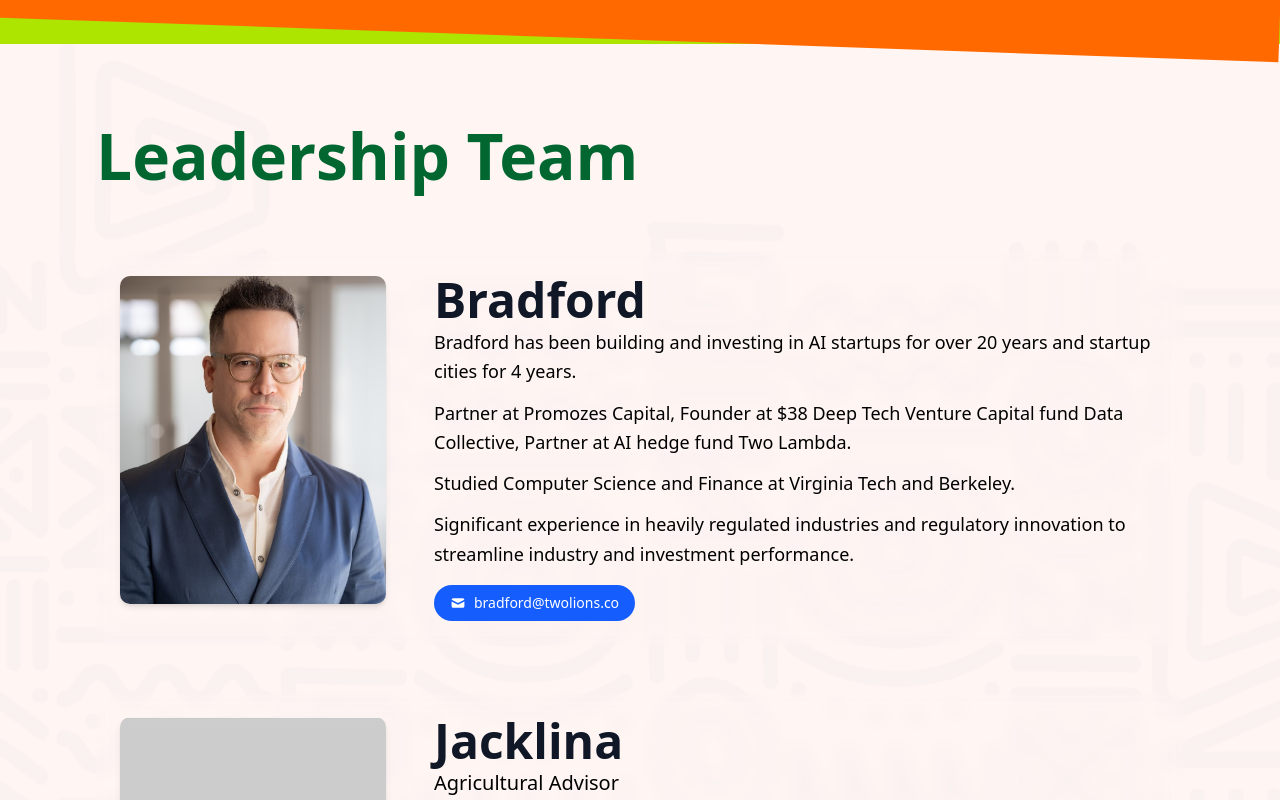
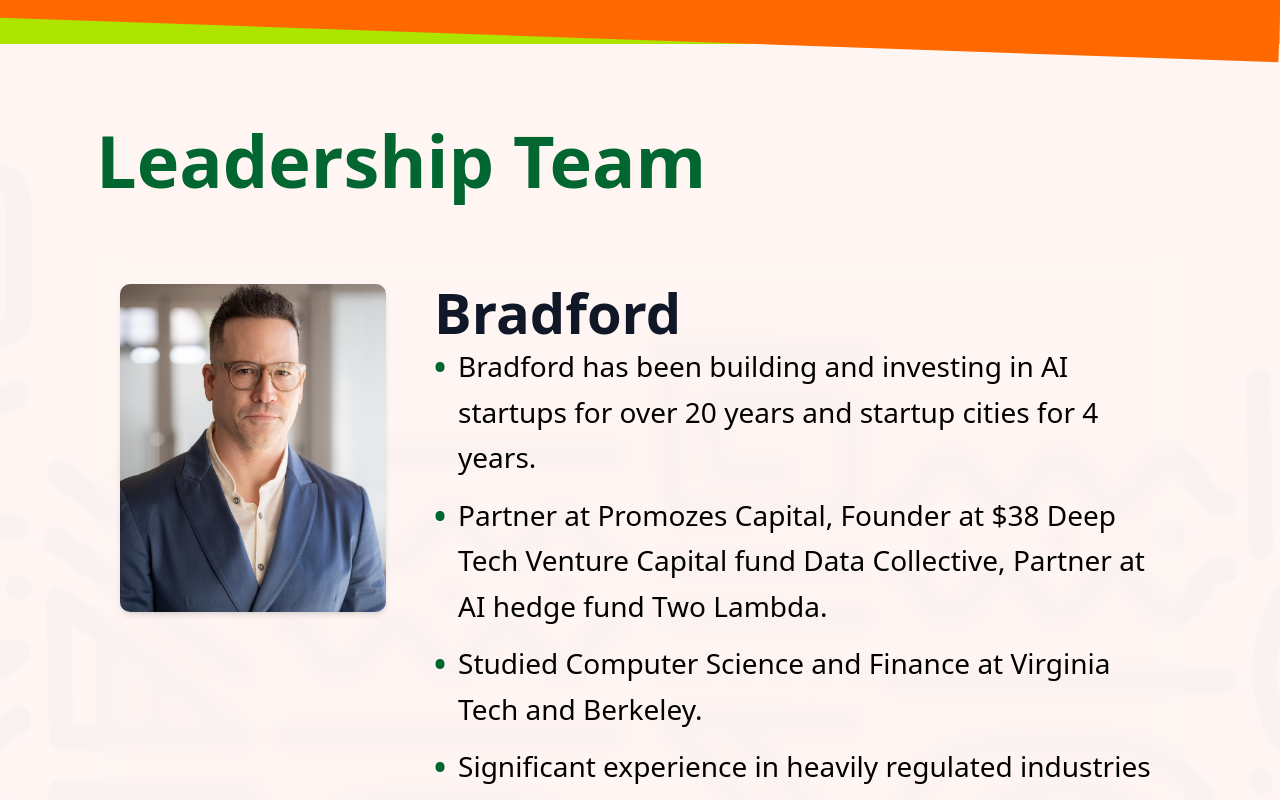
Before and after one commit to Emmanuel-MacAnThony/alpha, a Next.js app: page /about in a window 1280 px wide. Shown: the part 840-1640 px from the top of the page. Built offline with nearby package versions, Linux system fonts and the light colour scheme.

Commit message:
fixed header

```diff
--- a/src/components/page/aboutPage/about.tsx
+++ b/src/components/page/aboutPage/about.tsx
@@ -24,7 +24,7 @@ const CompanyHistory = () => {
         />
       </div>
 
-      <div className="relative z-10  py-6 px-4 sm:px-6 md:px-8 lg:px-12 xl:px-16">
+      <div className="relative z-10  py-6 px-4 sm:px-6 md:px-8 lg:px-0 xl:px-0">
         <ScrollAnimationWrapper animation="fadeInDown">
           <h1 className="pt-6 sm:pt-8 md:pt-10 lg:pt-12 text-2xl sm:text-3xl md:text-4xl lg:text-5xl xl:text-[64px] font-bold text-[#141B34] mb-4 sm:mb-6 md:mb-8">
             Company History
@@ -32,9 +32,9 @@ const CompanyHistory = () => {
         </ScrollAnimationWrapper>
 
         {/* Content */}
-        <div className="space-y-6 max-w-4xl mx-auto">
+        <div className="space-y-6 text-left px-4 sm:px-6 md:px-8 lg:px-12 xl:pl-24 2xl:pl-40 xl:pr-12 2xl:pr-16">
           <ScrollAnimationWrapper animation="fadeInUp" delay={200}>
-            <p className="text-[#000000] text-sm sm:text-base md:text-lg lg:text-[18px] leading-relaxed">
+            <p className="text-[#000000] text-base sm:text-lg md:text-xl lg:text-2xl xl:text-[28px] 2xl:text-[32px] leading-relaxed">
               Alpha City was founded by Bradford Cross, an entrepreneur and
               investor who spent over 20 years building and backing AI startups
               and leading deep tech and finance innovation. As a multi-time exited
@@ -55,7 +55,7 @@ const CompanyHistory = () => {
           </ScrollAnimationWrapper>
 
           <ScrollAnimationWrapper animation="fadeInUp" delay={400}>
-            <p className="text-[#000000] text-sm sm:text-base md:text-lg lg:text-[18px] leading-relaxed">
+            <p className="text-[#000000] text-base sm:text-lg md:text-xl lg:text-2xl xl:text-[28px] 2xl:text-[32px] leading-relaxed">
               This realization drove Bradford to pivot from AI to governance,
               applying his background in regulatory innovation, finance, and
               technology to create a better model for cities, economic
@@ -66,7 +66,7 @@ const CompanyHistory = () => {
           </ScrollAnimationWrapper>
 
           <ScrollAnimationWrapper animation="fadeInUp" delay={600}>
-            <p className="text-[#000000] text-sm sm:text-base md:text-lg lg:text-[18px] leading-relaxed">
+            <p className="text-[#000000] text-base sm:text-lg md:text-xl lg:text-2xl xl:text-[28px] 2xl:text-[32px] leading-relaxed">
               Alpha solves what legacy governments cannot: It designs
               ultra-modern, self-sufficient metropolises with high-performance
               governance, industry-driven economic development, and
@@ -79,7 +79,7 @@ const CompanyHistory = () => {
             </p>
           </ScrollAnimationWrapper>
 
-          <p className="text-[#000000] text-sm sm:text-base md:text-lg lg:text-[18px] leading-relaxed">
+          <p className="text-[#000000] text-base sm:text-lg md:text-xl lg:text-2xl xl:text-[28px] 2xl:text-[32px] leading-relaxed">
             Traditional cities are failing ambitious builders. Once-thriving
             talent hubs have become hostile to the very people driving human
             progress—choking growth with crushing regulation, stagnating
@@ -89,7 +89,7 @@ const CompanyHistory = () => {
             systems.
           </p>
 
-          <p className="text-[#000000] text-sm sm:text-base md:text-lg lg:text-[18px] leading-relaxed">
+          <p className="text-[#000000] text-base sm:text-lg md:text-xl lg:text-2xl xl:text-[28px] 2xl:text-[32px] leading-relaxed">
             Bradford’s entry into startup cities was accelerated by Pronomos
             Capital, where he partnered with Patri Friedman, grandson of Milton
             Friedman, the legendary free-market economist. Pronomos had already
@@ -102,7 +102,7 @@ const CompanyHistory = () => {
             private-sector-driven development.
           </p>
 
-          <p className="text-[#000000] text-sm sm:text-base md:text-lg lg:text-[18px] leading-relaxed">
+          <p className="text-[#000000] text-base sm:text-lg md:text-xl lg:text-2xl xl:text-[28px] 2xl:text-[32px] leading-relaxed">
             Unlike most development projects that take years or even decades to
             gain traction, Alpha moved at the speed of a tech startup. Within 12
             months of incorporation, Alpha secured agreements with three
@@ -112,7 +112,7 @@ const CompanyHistory = () => {
             Special Development Zone legal frameworks.
           </p>
 
-          <p className="text-[#000000] text-sm sm:text-base md:text-lg lg:text-[18px] leading-relaxed">
+          <p className="text-[#000000] text-base sm:text-lg md:text-xl lg:text-2xl xl:text-[28px] 2xl:text-[32px] leading-relaxed">
             Today, Alpha is securing land in increments larger than 1,000
             hectares, developing beachfront hospitality and entertainment,
             central business districts, agricultural hubs, and industrial
@@ -123,7 +123,7 @@ const CompanyHistory = () => {
             governance and economic development — Alpha is building it.
           </p>
 
-          {/* <p className="text-[#000000] text-sm sm:text-base md:text-lg lg:text-[18px] leading-relaxed">
+          {/* <p className="text-[#000000] text-base sm:text-lg md:text-xl lg:text-2xl xl:text-[28px] 2xl:text-[32px] leading-relaxed">
             What began as an idea to start a global movement, shaping the future
             of civilization into city at a time. The world needs a new model for
             governance and economic development — Alpha is building that model.
@@ -282,9 +282,8 @@ const About = () => {
 
         {/* Content Container */}
         <div className="relative z-10 px-4 sm:px-6 md:px-12 lg:px-24 py-12 sm:py-16 md:py-20">
-          <div className="max-w-7xl mx-auto">
             <ScrollAnimationWrapper animation="fadeInDown">
-              <h2 className="text-3xl sm:text-4xl md:text-5xl lg:text-6xl xl:text-[64px] font-bold text-green-800 mb-6 sm:mb-8 md:mb-10 lg:mb-12 xl:mb-16">
+              <h2 className="text-4xl sm:text-5xl md:text-6xl lg:text-7xl xl:text-[72px] font-bold text-green-800 mb-6 sm:mb-8 md:mb-10 lg:mb-12 xl:mb-16">
                 Leadership Team
               </h2>
             </ScrollAnimationWrapper>
@@ -316,28 +315,29 @@ const About = () => {
                   {/* Content */}
                   <div className="flex-1">
                     {/* Name */}
-                    <h2 className="text-2xl sm:text-3xl md:text-4xl lg:text-5xl xl:text-[48px] font-bold text-gray-900 mb-1">
+                    <h2 className="text-3xl sm:text-4xl md:text-5xl lg:text-6xl xl:text-[56px] font-bold text-gray-900 mb-1">
                       {member.name}
                     </h2>
 
                     {/* Title */}
                     {member.title && (
-                      <h3 className="text-base sm:text-lg md:text-xl lg:text-[20px] text-[#000000] mb-2 sm:mb-3 md:mb-4">
+                      <h3 className="text-lg sm:text-xl md:text-2xl lg:text-3xl xl:text-[32px] 2xl:text-[36px] text-[#000000] mb-2 sm:mb-3 md:mb-4">
                         {member.title}
                       </h3>
                     )}
 
                     {/* Description */}
-                    <div className="space-y-2 sm:space-y-3 mb-4">
+                    <ul className="space-y-2 sm:space-y-3 mb-4 list-none">
                       {member.description.map((paragraph, index) => (
-                        <p
+                        <li
                           key={index}
-                          className="text-[#000000] text-sm sm:text-base md:text-lg lg:text-[18px] leading-relaxed"
+                          className="text-[#000000] text-base sm:text-lg md:text-xl lg:text-2xl xl:text-[28px] 2xl:text-[32px] leading-relaxed flex items-start"
                         >
-                          {paragraph}
-                        </p>
+                          <span className="text-green-800 font-bold text-lg sm:text-xl md:text-2xl lg:text-3xl xl:text-[32px] 2xl:text-[36px] mr-3 mt-1 flex-shrink-0">•</span>
+                          <span className="flex-1">{paragraph}</span>
+                        </li>
                       ))}
-                    </div>
+                    </ul>
 
                     {/* Communication Links */}
                     {member.communicationLinks &&
@@ -355,7 +355,7 @@ const About = () => {
                                   ? ""
                                   : "noopener noreferrer"
                               }
-                              className={`inline-flex items-center gap-2 px-4 py-2 rounded-full text-sm font-medium transition-all duration-200 ${
+                              className={`inline-flex items-center gap-2 px-4 py-2 rounded-full text-sm sm:text-base md:text-lg lg:text-xl xl:text-[22px] 2xl:text-[24px] font-medium transition-all duration-200 ${
                                 link.type === "email"
                                   ? "bg-blue-600 text-white hover:bg-blue-700 hover:shadow-md"
                                   : link.type === "linkedin"
@@ -365,7 +365,7 @@ const About = () => {
                             >
                               {link.type === "email" && (
                                 <svg
-                                  className="w-4 h-4"
+                                  className="w-4 h-4 sm:w-5 sm:h-5 md:w-6 md:h-6 lg:w-7 lg:h-7 xl:w-8 xl:h-8"
                                   fill="currentColor"
                                   viewBox="0 0 20 20"
                                 >
@@ -375,7 +375,7 @@ const About = () => {
                               )}
                               {link.type === "linkedin" && (
                                 <svg
-                                  className="w-4 h-4"
+                                  className="w-4 h-4 sm:w-5 sm:h-5 md:w-6 md:h-6 lg:w-7 lg:h-7 xl:w-8 xl:h-8"
                                   fill="currentColor"
                                   viewBox="0 0 20 20"
                                 >
@@ -395,7 +395,6 @@ const About = () => {
                   </div>
                 </ScrollAnimationWrapper>
               ))}
-            </div>
           </div>
         </div>
       </div>
@@ -420,7 +419,6 @@ const About = () => {
 
         {/* Content Container */}
         <div className="relative z-10 px-6 md:px-24 py-20">
-          <div className="max-w-7xl mx-auto">
           <h2 className="text-3xl sm:text-4xl md:text-5xl lg:text-6xl xl:text-[64px] font-bold text-green-800 mb-6 sm:mb-8 md:mb-10 lg:mb-12 xl:mb-16">
             Investors and Advisors
           </h2>
@@ -448,42 +446,44 @@ const About = () => {
                   {/* Content */}
                   <div className="flex-1">
                     {/* Name */}
-                    <h2 className="text-2xl sm:text-3xl md:text-4xl lg:text-5xl xl:text-[48px] font-bold text-gray-900 mb-1">
+                    <h2 className="text-3xl sm:text-4xl md:text-5xl lg:text-6xl xl:text-[56px] font-bold text-gray-900 mb-1">
                       {member.name}
                     </h2>
 
                     {/* Title */}
                     {member.title && (
-                      <h3 className="text-base sm:text-lg md:text-xl lg:text-[20px] text-[#000000] mb-2 sm:mb-3 md:mb-4">
+                      <h3 className="text-lg sm:text-xl md:text-2xl lg:text-3xl xl:text-[32px] 2xl:text-[36px] text-[#000000] mb-2 sm:mb-3 md:mb-4">
                         {member.title}
                       </h3>
                     )}
 
                     {/* Description */}
-                    <div className="space-y-2 sm:space-y-3">
+                    <ul className="space-y-2 sm:space-y-3 list-none">
                       {member.description.map((paragraph, index) => (
-                        <div key={index}>
+                        <li key={index} className="flex items-start">
+                          <span className="text-green-800 font-bold text-lg sm:text-xl md:text-2xl lg:text-3xl xl:text-[32px] 2xl:text-[36px] mr-3 mt-1 flex-shrink-0">•</span>
+                          <span className="flex-1">
                             {paragraph.includes("http") ? (
                               <a
                                 href={paragraph}
                                 target="_blank"
                                 rel="noopener noreferrer"
-                              className="text-[#000000] hover:text-blue-800 underline text-sm sm:text-base md:text-lg lg:text-[18px]"
+                                className="text-[#000000] hover:text-blue-800 underline text-base sm:text-lg md:text-xl lg:text-2xl xl:text-[28px] 2xl:text-[32px]"
                               >
                                 {paragraph}
                               </a>
                             ) : (
-                            <p className="text-[#000000] text-sm sm:text-base md:text-lg lg:text-[18px] leading-relaxed">
+                              <span className="text-[#000000] text-base sm:text-lg md:text-xl lg:text-2xl xl:text-[28px] 2xl:text-[32px] leading-relaxed">
                                 {paragraph}
-                            </p>
+                              </span>
                             )}
-                        </div>
+                          </span>
+                        </li>
                       ))}
-                    </div>
+                    </ul>
                   </div>
                 </div>
               ))}
-            </div>
           </div>
         </div>
       </div>
```
Lines whose indentation alone changed are shown as unchanged.
